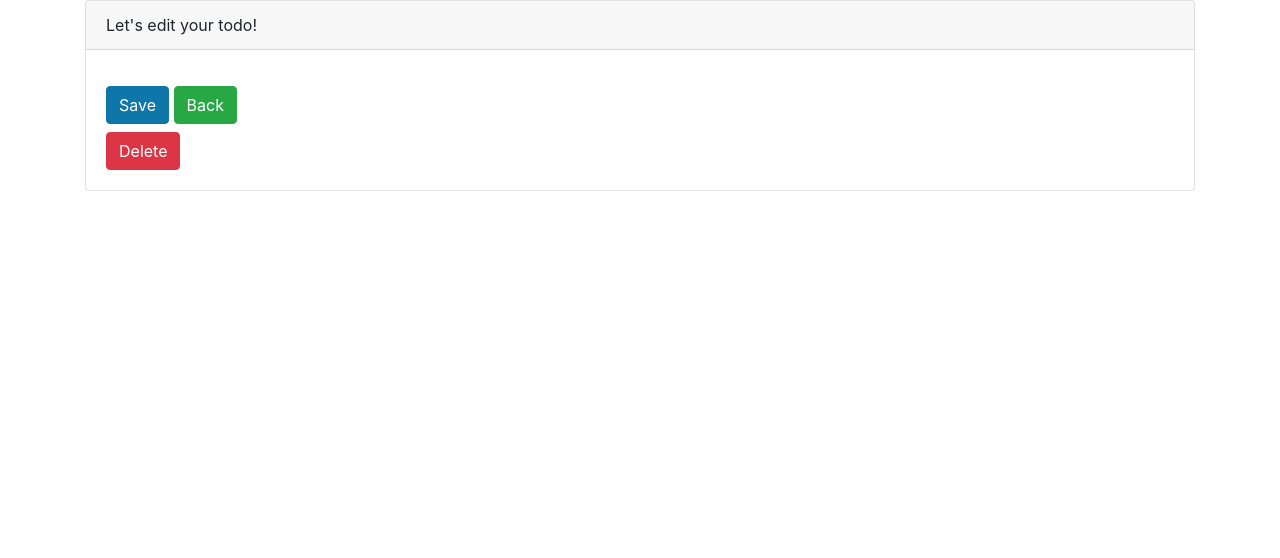
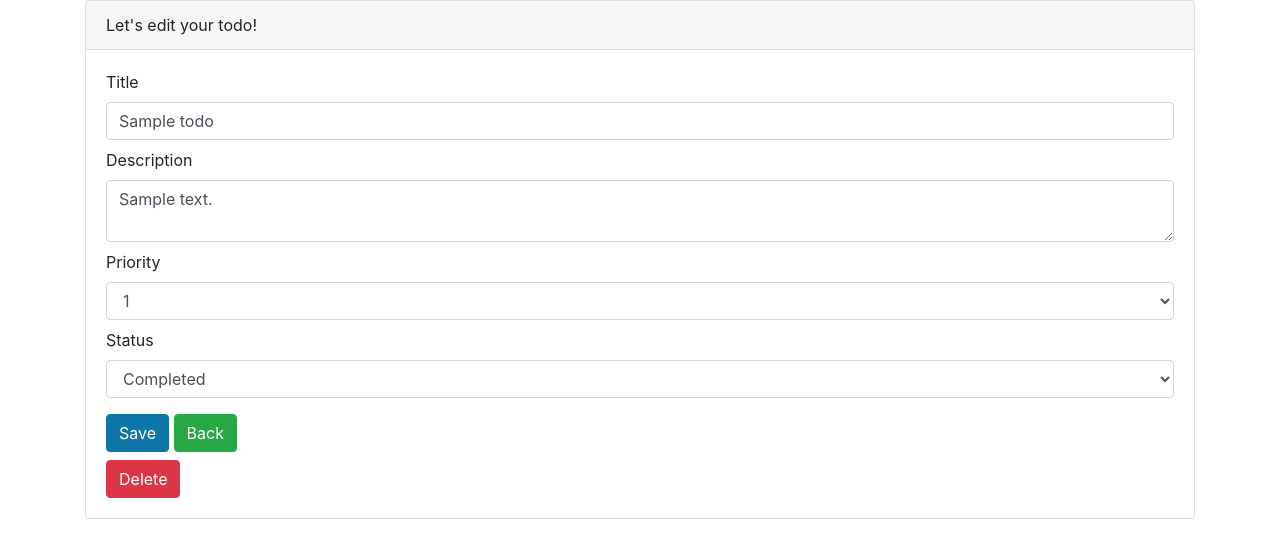
Before and after one commit to 8602614715/ToDo-App, a FastAPI app: template ToDoApp/template/edit-todo.html in a window 1280 px wide. Shown: the top 558 px of the page. Run offline with FastAPI, Linux system fonts and the light colour scheme; the template is opened without the code that fills it: most values are stand-ins (such as "Sample title", 1, 10 or a date in 2020); some libraries are stand-ins or nearby versions.

Commit message:
change ui/ux

```diff
--- a/ToDoApp/template/edit-todo.html
+++ b/ToDoApp/template/edit-todo.html
@@ -8,38 +8,44 @@
 
     <div class="card-body">
 
-      <!-- UPDATE FORM -->
-      <!-- UPDATE FORM -->
-      <form action="/todos/todo/{{ todo.id }}/update" method="post" onsubmit="disableBtn(this)">
-        <!-- fields here -->
+      <form action="/todos/todo/{{ todo.id }}/update" method="post">
 
-        <div class="mt-3">
-          <button type="submit" class="btn btn-primary">
-            Save
-          </button>
+        <div class="form-group mb-2">
+          <label>Title</label>
+          <input type="text" name="title" class="form-control" value="{{ todo.title }}" required>
+        </div>
 
-          <a href="/todos/todo-page" class="btn btn-success ms-2">
-            Back
-          </a>
+        <div class="form-group mb-2">
+          <label>Description</label>
+          <textarea name="description" class="form-control" required>{{ todo.description }}</textarea>
         </div>
+
+        <div class="form-group mb-2">
+          <label>Priority</label>
+          <select name="priority" class="form-control">
+            {% for i in range(1,6) %}
+              <option value="{{ i }}" {% if todo.priority == i %}selected{% endif %}>{{ i }}</option>
+            {% endfor %}
+          </select>
+        </div>
+
+        <div class="form-group mb-3">
+          <label>Status</label>
+          <select name="status" class="form-control">
+            <option value="todo" {% if todo.status == "todo" %}selected{% endif %}>Todo</option>
+            <option value="completed" {% if todo.status == "completed" %}selected{% endif %}>Completed</option>
+          </select>
+        </div>
+
+        <button type="submit" class="btn btn-primary">Save</button>
+        <a href="/todos/todo-page" class="btn btn-success ms-2">Back</a>
+
       </form>
 
-      <!-- DELETE FORM (SEPARATE) -->
-      <form action="/todos/todo/{{ todo.id }}/delete" method="post" class="mt-2"
-        onsubmit="return confirm('Are you sure you want to delete this todo?');">
-        <button type="submit" class="btn btn-danger">
-          Delete
-        </button>
+      <form action="/todos/todo/{{ todo.id }}/delete" method="post" class="mt-2">
+        <button type="submit" class="btn btn-danger">Delete</button>
       </form>
 
     </div>
   </div>
 </div>
-
-<script>
-  function disableBtn(form) {
-    const btn = form.querySelector("button[type='submit']");
-    btn.disabled = true;
-    btn.innerText = "Saving...";
-  }
-</script>
```
